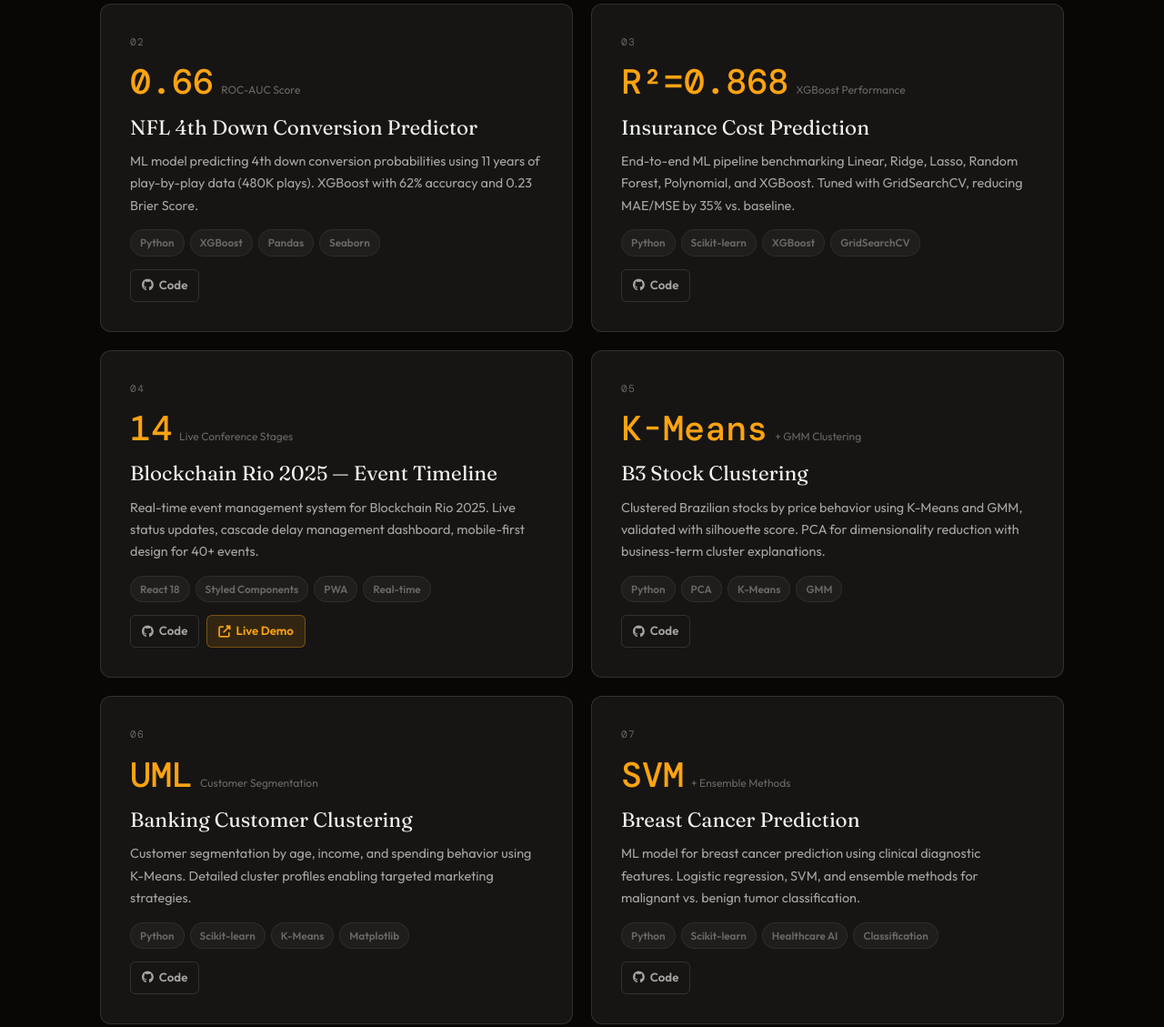
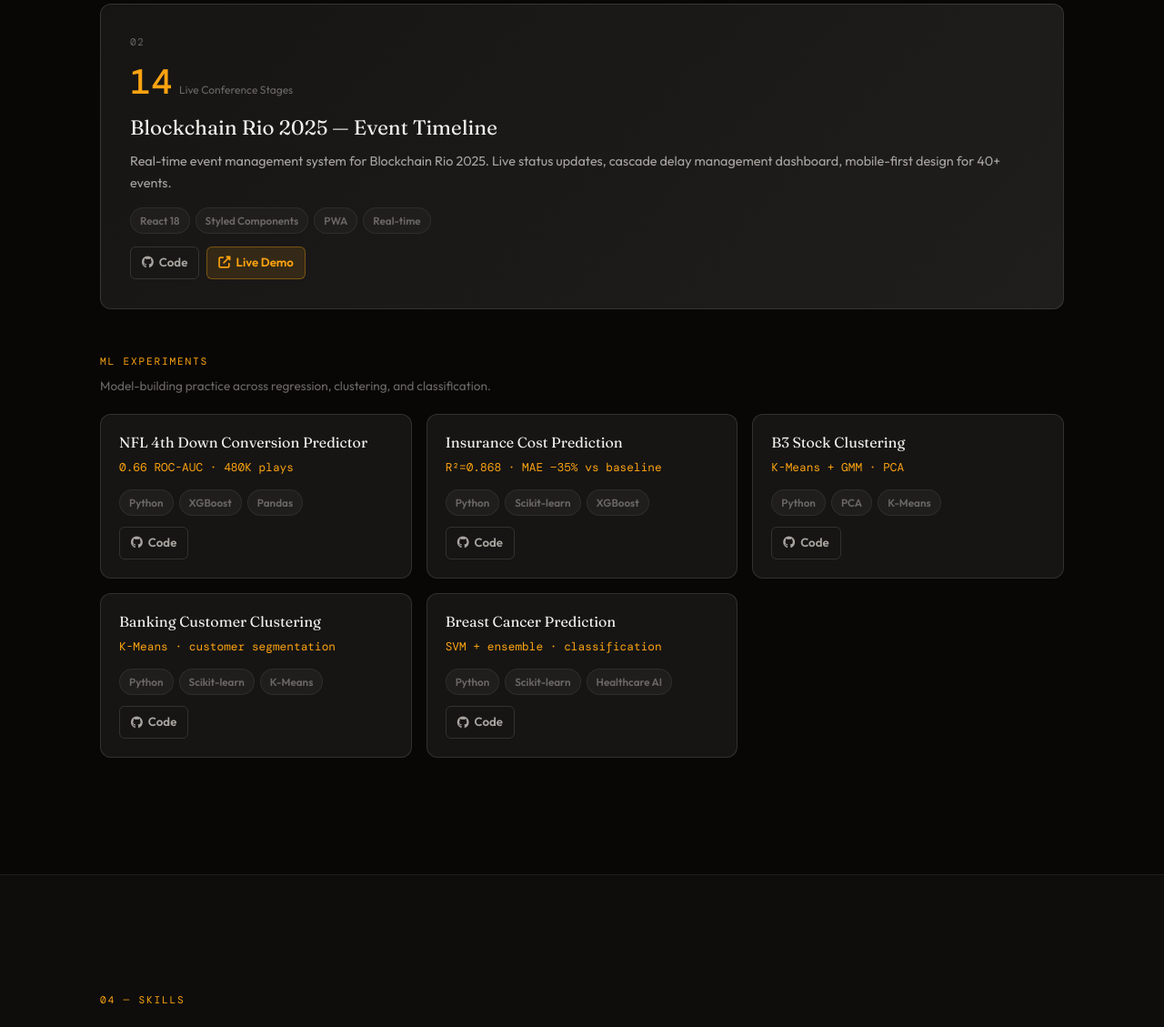
Before and after one commit to jvitorbarros15/Portfolio, a plain HTML site: page index.html in a window 1280 px wide. Shown: the part 4804-5933 px from the top of the page at 91% size. Drawn offline with nearby package versions, Linux system fonts and the light colour scheme; a web font is replaced by a local one.

Commit message:
Curate projects into flagship + ML experiments tiers

```diff
--- a/css/style.css
+++ b/css/style.css
@@ -765,6 +765,36 @@ input, textarea { font-family: inherit; }
 }
 .sub-metric em { color: var(--teal); font-style: normal; font-weight: 700; }
 
+/* ── PROJECTS: ML experiments tier ───────────────────────────── */
+.projects-experiments-header {
+    margin: 48px 0 20px;
+}
+.projects-experiments-header .section-label {
+    margin-bottom: 6px;
+}
+.projects-experiments-note {
+    font-size: .85rem;
+    color: var(--text-3);
+}
+.projects-experiments {
+    display: grid;
+    grid-template-columns: repeat(3, 1fr);
+    gap: 16px;
+}
+.project-card-compact .project-card-inner { padding: 20px; }
+.project-card-compact .project-title {
+    font-size: 1rem;
+    margin-bottom: 6px;
+}
+.project-card-compact .project-metric-line {
+    font-family: var(--font-m);
+    font-size: .8rem;
+    color: var(--accent);
+    margin-bottom: 10px;
+}
+.project-card-compact .tag-row { margin-bottom: 12px; }
+.project-card-compact .card-links { margin-top: 0; }
+
 /* ── SKILLS ──────────────────────────────────────────────────── */
 .skills-section { background: var(--bg-2); border-top: 1px solid var(--border); }
 .skills-grid {
@@ -1191,6 +1221,7 @@ input, textarea { font-family: inherit; }
     .nav-links, .nav-resume { display: none; }
     .nav-toggle { display: flex; }
     .projects-grid { grid-template-columns: 1fr; }
+    .projects-experiments { grid-template-columns: 1fr; }
     .project-card-featured { grid-column: span 1; }
     .certs-grid { grid-template-columns: repeat(2, 1fr); }
     .rec-grid { grid-template-columns: 1fr; }
--- a/index.html
+++ b/index.html
@@ -347,45 +347,9 @@
                         </div>
                     </article>
 
-                    <article class="project-card reveal reveal-delay-1" data-track="Project: NFL Predictor">
+                    <article class="project-card project-card-featured reveal reveal-delay-1" data-track="Project: Blockchain Rio">
                         <div class="project-card-inner">
                             <div class="project-number">02</div>
-                            <div class="project-metric-big"><span>0.66</span><small>ROC-AUC Score</small></div>
-                            <h3 class="project-title">NFL 4th Down Conversion Predictor</h3>
-                            <p class="project-desc">ML model predicting 4th down conversion probabilities using 11 years of play-by-play data (480K plays). XGBoost with 62% accuracy and 0.23 Brier Score.</p>
-                            <div class="tag-row">
-                                <span class="tag">Python</span>
-                                <span class="tag">XGBoost</span>
-                                <span class="tag">Pandas</span>
-                                <span class="tag">Seaborn</span>
-                            </div>
-                            <div class="card-links">
-                                <a href="https://github.com/jvitorbarros15/nfl-4th-down-predictor" class="card-link" target="_blank" rel="noopener noreferrer" data-track="Project: NFL GitHub"><i class="fab fa-github"></i> Code</a>
-                            </div>
-                        </div>
-                    </article>
-
-                    <article class="project-card reveal reveal-delay-2" data-track="Project: Insurance">
-                        <div class="project-card-inner">
-                            <div class="project-number">03</div>
-                            <div class="project-metric-big"><span>R²=0.868</span><small>XGBoost Performance</small></div>
-                            <h3 class="project-title">Insurance Cost Prediction</h3>
-                            <p class="project-desc">End-to-end ML pipeline benchmarking Linear, Ridge, Lasso, Random Forest, Polynomial, and XGBoost. Tuned with GridSearchCV, reducing MAE/MSE by 35% vs. baseline.</p>
-                            <div class="tag-row">
-                                <span class="tag">Python</span>
-                                <span class="tag">Scikit-learn</span>
-                                <span class="tag">XGBoost</span>
-                                <span class="tag">GridSearchCV</span>
-                            </div>
-                            <div class="card-links">
-                                <a href="https://github.com/jvitorbarros15/Regression_Analysis_Insurance_Costs" class="card-link" target="_blank" rel="noopener noreferrer" data-track="Project: Insurance GitHub"><i class="fab fa-github"></i> Code</a>
-                            </div>
-                        </div>
-                    </article>
-
-                    <article class="project-card reveal" data-track="Project: Blockchain Rio">
-                        <div class="project-card-inner">
-                            <div class="project-number">04</div>
                             <div class="project-metric-big"><span>14</span><small>Live Conference Stages</small></div>
                             <h3 class="project-title">Blockchain Rio 2025 — Event Timeline</h3>
                             <p class="project-desc">Real-time event management system for Blockchain Rio 2025. Live status updates, cascade delay management dashboard, mobile-first design for 40+ events.</p>
@@ -402,17 +366,53 @@
                         </div>
                     </article>
 
-                    <article class="project-card reveal reveal-delay-1" data-track="Project: B3 Clustering">
+                </div><!-- /.projects-grid -->
+
+                <div class="projects-experiments-header reveal">
+                    <div class="section-label">ML EXPERIMENTS</div>
+                    <p class="projects-experiments-note">Model-building practice across regression, clustering, and classification.</p>
+                </div>
+
+                <div class="projects-experiments">
+
+                    <article class="project-card project-card-compact reveal" data-track="Project: NFL Predictor">
                         <div class="project-card-inner">
-                            <div class="project-number">05</div>
-                            <div class="project-metric-big"><span>K-Means</span><small>+ GMM Clustering</small></div>
+                            <h3 class="project-title">NFL 4th Down Conversion Predictor</h3>
+                            <div class="project-metric-line">0.66 ROC-AUC · 480K plays</div>
+                            <div class="tag-row">
+                                <span class="tag">Python</span>
+                                <span class="tag">XGBoost</span>
+                                <span class="tag">Pandas</span>
+                            </div>
+                            <div class="card-links">
+                                <a href="https://github.com/jvitorbarros15/nfl-4th-down-predictor" class="card-link" target="_blank" rel="noopener noreferrer" data-track="Project: NFL GitHub"><i class="fab fa-github"></i> Code</a>
+                            </div>
+                        </div>
+                    </article>
+
+                    <article class="project-card project-card-compact reveal reveal-delay-1" data-track="Project: Insurance">
+                        <div class="project-card-inner">
+                            <h3 class="project-title">Insurance Cost Prediction</h3>
+                            <div class="project-metric-line">R²=0.868 · MAE −35% vs baseline</div>
+                            <div class="tag-row">
+                                <span class="tag">Python</span>
+                                <span class="tag">Scikit-learn</span>
+                                <span class="tag">XGBoost</span>
+                            </div>
+                            <div class="card-links">
+                                <a href="https://github.com/jvitorbarros15/Regression_Analysis_Insurance_Costs" class="card-link" target="_blank" rel="noopener noreferrer" data-track="Project: Insurance GitHub"><i class="fab fa-github"></i> Code</a>
+                            </div>
+                        </div>
+                    </article>
+
+                    <article class="project-card project-card-compact reveal reveal-delay-2" data-track="Project: B3 Clustering">
+                        <div class="project-card-inner">
                             <h3 class="project-title">B3 Stock Clustering</h3>
-                            <p class="project-desc">Clustered Brazilian stocks by price behavior using K-Means and GMM, validated with silhouette score. PCA for dimensionality reduction with business-term cluster explanations.</p>
+                            <div class="project-metric-line">K-Means + GMM · PCA</div>
                             <div class="tag-row">
                                 <span class="tag">Python</span>
                                 <span class="tag">PCA</span>
                                 <span class="tag">K-Means</span>
-                                <span class="tag">GMM</span>
                             </div>
                             <div class="card-links">
                                 <a href="https://github.com/jvitorbarros15/B3-Stock-Clustering" class="card-link" target="_blank" rel="noopener noreferrer" data-track="Project: B3 GitHub"><i class="fab fa-github"></i> Code</a>
@@ -420,17 +420,14 @@
                         </div>
                     </article>
 
-                    <article class="project-card reveal reveal-delay-2" data-track="Project: Banking Clustering">
+                    <article class="project-card project-card-compact reveal" data-track="Project: Banking Clustering">
                         <div class="project-card-inner">
-                            <div class="project-number">06</div>
-                            <div class="project-metric-big"><span>UML</span><small>Customer Segmentation</small></div>
                             <h3 class="project-title">Banking Customer Clustering</h3>
-                            <p class="project-desc">Customer segmentation by age, income, and spending behavior using K-Means. Detailed cluster profiles enabling targeted marketing strategies.</p>
+                            <div class="project-metric-line">K-Means · customer segmentation</div>
                             <div class="tag-row">
                                 <span class="tag">Python</span>
                                 <span class="tag">Scikit-learn</span>
                                 <span class="tag">K-Means</span>
-                                <span class="tag">Matplotlib</span>
                             </div>
                             <div class="card-links">
                                 <a href="https://github.com/jvitorbarros15/Banking-Customer-Clustering" class="card-link" target="_blank" rel="noopener noreferrer" data-track="Project: Banking GitHub"><i class="fab fa-github"></i> Code</a>
@@ -438,17 +435,14 @@
                         </div>
                     </article>
 
-                    <article class="project-card reveal" data-track="Project: Breast Cancer">
+                    <article class="project-card project-card-compact reveal reveal-delay-1" data-track="Project: Breast Cancer">
                         <div class="project-card-inner">
-                            <div class="project-number">07</div>
-                            <div class="project-metric-big"><span>SVM</span><small>+ Ensemble Methods</small></div>
                             <h3 class="project-title">Breast Cancer Prediction</h3>
-                            <p class="project-desc">ML model for breast cancer prediction using clinical diagnostic features. Logistic regression, SVM, and ensemble methods for malignant vs. benign tumor classification.</p>
+                            <div class="project-metric-line">SVM + ensemble · classification</div>
                             <div class="tag-row">
                                 <span class="tag">Python</span>
                                 <span class="tag">Scikit-learn</span>
                                 <span class="tag">Healthcare AI</span>
-                                <span class="tag">Classification</span>
                             </div>
                             <div class="card-links">
                                 <a href="https://github.com/jvitorbarros15/Breast_Cancer_prediction" class="card-link" target="_blank" rel="noopener noreferrer" data-track="Project: Breast Cancer GitHub"><i class="fab fa-github"></i> Code</a>
@@ -456,7 +450,7 @@
                         </div>
                     </article>
 
-                </div>
+                </div><!-- /.projects-experiments -->
             </div>
         </section>
 
```
